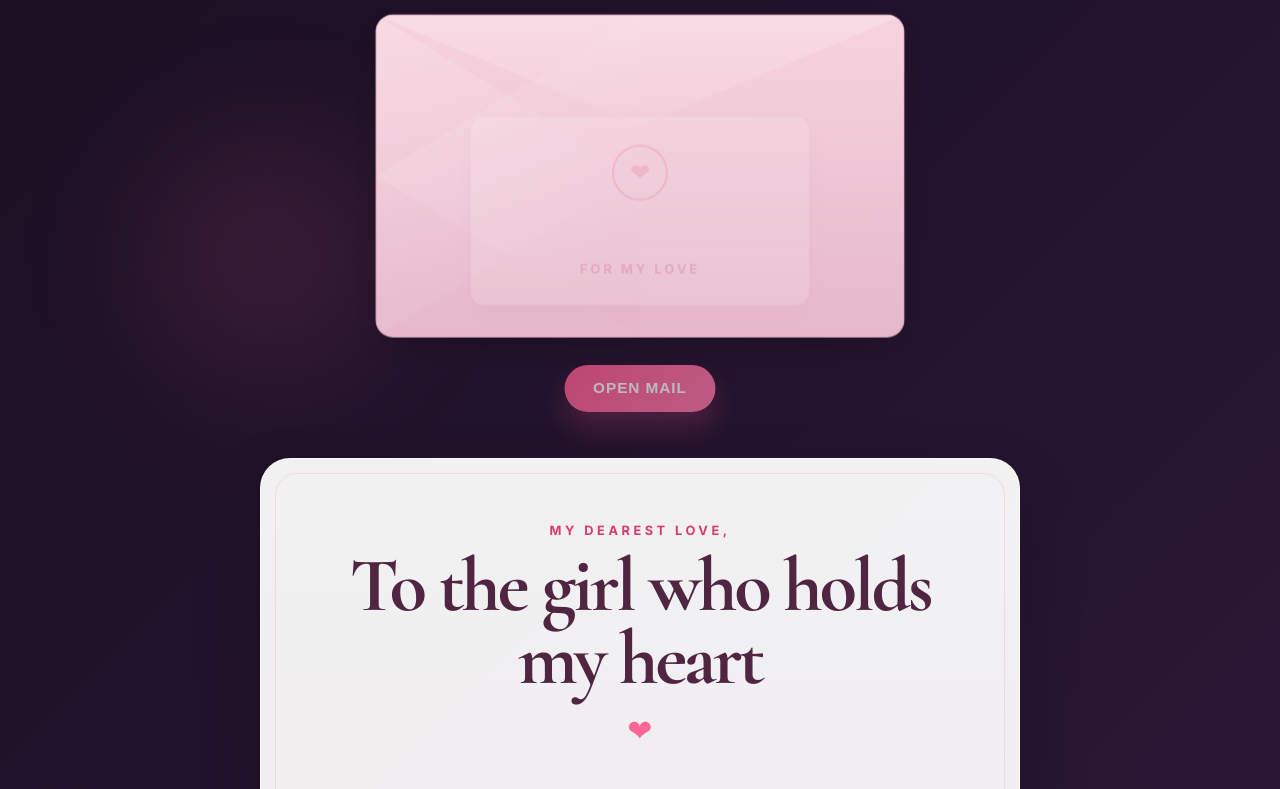
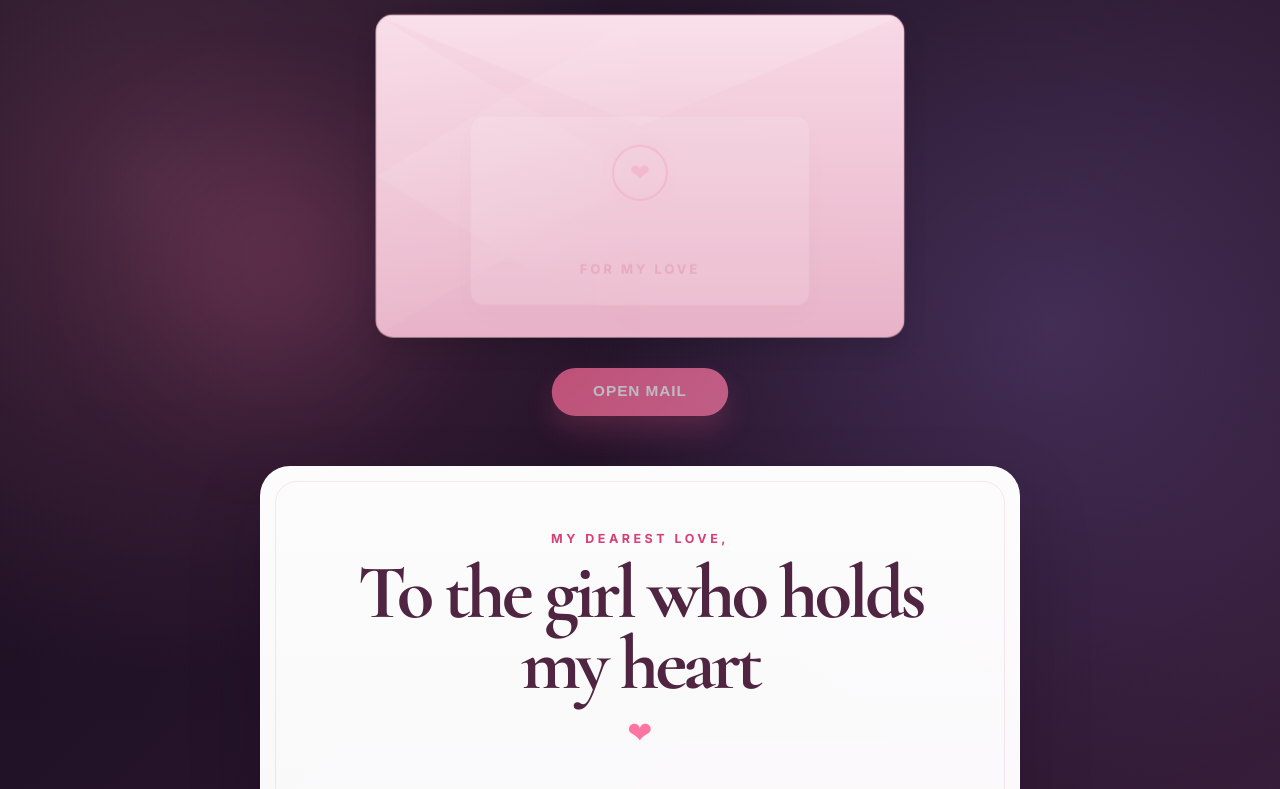
Before and after one commit to Spade092104/my-love-letter, a plain HTML site: page index.html in a window 1280 px wide. Both pictures are taken after a click on the button "OPEN MAIL". Shown: the top 789 px of the page. Drawn offline with nearby package versions, Linux system fonts and the light colour scheme.

Commit message:
Updated love letter page

```diff
--- a/index.html
+++ b/index.html
@@ -54,12 +54,11 @@
           <div class="message">
             <p>
               Yesterday, when I heard that you were in the hospital because of a headache,
-              my heart felt heavy and my mind could not stop worrying.
-
-              I wanted to be there with you, to hold your hand and tell you that everything will be alright.
-              But I can't do it beacuase of the distance between us.
-              I hope you know that even though I am not physically there, my heart is always with you.
-
+              my heart felt heavy and my mind could not stop worrying. I wanted to be there
+              with you, to hold your hand and tell you that everything was going to be alright.
+              But I cannot be there because of the distance between us, and I hope you know
+              that even from afar, my heart is always with you.
+            </p>
             <p>
               Seeing you hurt, even for a moment, reminded me how deeply I love you. You are not
               just someone I care about—you are the peace in my chaos, the smile in my hardest days,
--- a/style.css
+++ b/style.css
@@ -1,17 +1,19 @@
 :root {
-  --bg-1: #1b1024;
-  --bg-2: #311a3d;
-  --rose: #ff5d8f;
-  --rose-deep: #d83c6b;
-  --rose-soft: #ffe0eb;
-  --gold: #f8d77a;
-  --paper: rgba(255, 249, 252, 0.92);
-  --paper-strong: rgba(255, 255, 255, 0.94);
-  --text: #42263a;
-  --shadow: rgba(17, 9, 22, 0.32);
-  --envelope: #f7d3df;
-  --envelope-dark: #e6b8ca;
-  --envelope-line: #d18fa5;
+  --bg-1: #170d1d;
+  --bg-2: #2d1731;
+  --bg-3: #4a2d4d;
+  --rose: #ff6b9a;
+  --rose-deep: #d63f77;
+  --rose-soft: #ffeaf4;
+  --rose-pale: rgba(255, 107, 154, 0.12);
+  --paper: rgba(255, 250, 252, 0.96);
+  --paper-strong: rgba(255, 255, 255, 0.99);
+  --text: #4a2e3a;
+  --text-soft: #6e4a5a;
+  --shadow: rgba(17, 9, 22, 0.28);
+  --envelope: #f8d9e5;
+  --envelope-dark: #e8b3c8;
+  --envelope-line: #d592ae;
 }
 
 * {
@@ -22,7 +24,6 @@ html, body {
   margin: 0;
   min-height: 100%;
   font-family: "Inter", sans-serif;
-  background: linear-gradient(135deg, var(--bg-1), var(--bg-2));
   color: var(--text);
 }
 
@@ -34,6 +35,21 @@ body {
   overflow-y: auto;
   position: relative;
   padding: 32px 20px 48px;
+  background:
+    radial-gradient(circle at 12% 10%, rgba(255, 131, 180, 0.2), transparent 25%),
+    radial-gradient(circle at 82% 18%, rgba(168, 144, 255, 0.18), transparent 26%),
+    linear-gradient(135deg, var(--bg-1), var(--bg-2) 52%, var(--bg-3));
+  text-rendering: optimizeLegibility;
+  -webkit-font-smoothing: antialiased;
+  -moz-osx-font-smoothing: grayscale;
+}
+
+body::before {
+  content: "";
+  position: fixed;
+  inset: 0;
+  pointer-events: none;
+  background: linear-gradient(180deg, rgba(255, 255, 255, 0.02), rgba(255, 255, 255, 0));
 }
 
 .bg-hearts {
@@ -46,9 +62,10 @@ body {
 .bg-hearts span {
   position: absolute;
   font-size: clamp(1.2rem, 2vw, 2rem);
-  color: rgba(255, 255, 255, 0.58);
+  color: rgba(255, 255, 255, 0.52);
   animation: floatUp linear infinite;
   opacity: 0.8;
+  filter: drop-shadow(0 6px 12px rgba(0, 0, 0, 0.15));
 }
 
 .bg-hearts span:nth-child(1) { left: 10%; bottom: -20%; animation-duration: 14s; }
@@ -63,23 +80,23 @@ body {
 .glow {
   position: absolute;
   border-radius: 50%;
-  filter: blur(80px);
-  opacity: 0.45;
+  filter: blur(70px);
+  opacity: 0.52;
   pointer-events: none;
 }
 
 .glow-one {
-  width: 220px;
-  height: 220px;
-  background: rgba(255, 110, 160, 0.35);
+  width: 240px;
+  height: 240px;
+  background: rgba(255, 110, 160, 0.32);
   top: 8%;
   left: 12%;
 }
 
 .glow-two {
-  width: 240px;
-  height: 240px;
-  background: rgba(160, 133, 255, 0.2);
+  width: 260px;
+  height: 260px;
+  background: rgba(160, 133, 255, 0.22);
   bottom: 10%;
   right: 14%;
 }
@@ -103,8 +120,9 @@ body {
   z-index: 1;
   display: grid;
   place-items: center;
-  gap: 2rem;
+  gap: 2.25rem;
   width: 100%;
+  max-width: 920px;
   padding-bottom: 1rem;
 }
 
@@ -113,9 +131,13 @@ body {
   position: relative;
   z-index: 1;
   opacity: 0;
-  transform: translateY(32px) scale(0.8);
+  transform: translateY(32px) scale(0.92);
   pointer-events: none;
   transition: opacity 0.8s ease, transform 0.8s ease;
+}
+
+.letter-container.hidden {
+  visibility: hidden;
 }
 
 .letter-container.visible {
@@ -158,14 +180,14 @@ body {
   background: linear-gradient(180deg, var(--envelope), var(--envelope-dark));
   border: 1px solid rgba(153, 79, 101, 0.25);
   border-radius: 18px;
-  box-shadow: 0 22px 40px rgba(0, 0, 0, 0.18);
+  box-shadow: 0 22px 42px rgba(0, 0, 0, 0.18);
   overflow: hidden;
   transition: transform 0.9s ease, box-shadow 0.9s ease;
 }
 
 .envelope-wrapper.opened .envelope {
   transform: translateY(-12px) rotateX(2deg);
-  box-shadow: 0 10px 22px rgba(0, 0, 0, 0.12);
+  box-shadow: 0 12px 24px rgba(0, 0, 0, 0.12);
 }
 
 .envelope-top,
@@ -173,7 +195,7 @@ body {
 .envelope-right {
   position: absolute;
   inset: 0;
-  background: linear-gradient(135deg, rgba(255,255,255,0.2), rgba(255,255,255,0));
+  background: linear-gradient(135deg, rgba(255,255,255,0.18), rgba(255,255,255,0));
 }
 
 .envelope-left,
@@ -181,7 +203,7 @@ body {
   width: 50%;
   height: 100%;
   top: 0;
-  background: linear-gradient(135deg, rgba(255,255,255,0.18), rgba(220,130,170,0.06));
+  background: linear-gradient(135deg, rgba(255,255,255,0.15), rgba(220,130,170,0.04));
 }
 
 .envelope-left {
@@ -203,7 +225,7 @@ body {
 .flap {
   position: absolute;
   inset: 0;
-  background: linear-gradient(180deg, #f8c9d9, #ed9db7);
+  background: linear-gradient(180deg, #f8cedd, #eea2bc);
   clip-path: polygon(0 0, 50% 56%, 100% 0);
   transform-origin: top center;
   transition: transform 0.9s ease;
@@ -222,10 +244,10 @@ body {
   transform: translate(-50%, -50%);
   width: min(72%, 340px);
   height: 190px;
-  background: rgba(255, 255, 255, 0.85);
-  border: 1px solid rgba(165, 98, 128, 0.25);
+  background: rgba(255, 255, 255, 0.88);
+  border: 1px solid rgba(165, 98, 128, 0.24);
   border-radius: 14px;
-  box-shadow: 0 10px 25px rgba(90, 36, 63, 0.12);
+  box-shadow: 0 12px 28px rgba(90, 36, 63, 0.12);
   display: grid;
   place-items: center;
   text-align: center;
@@ -235,7 +257,7 @@ body {
 
 .envelope-wrapper.opened .letter-preview {
   transform: translate(-50%, -35%) scale(1.02);
-  opacity: 0.16;
+  opacity: 0.14;
 }
 
 .seal {
@@ -248,6 +270,7 @@ body {
   place-items: center;
   font-size: 1.5rem;
   margin-bottom: 0.3rem;
+  box-shadow: 0 0 18px rgba(255, 107, 154, 0.18);
 }
 
 .letter-preview p {
@@ -260,14 +283,18 @@ body {
 }
 
 #openMailBtn {
-  margin-top: 1rem;
+  margin-top: 1.2rem;
+  display: inline-flex;
+  align-items: center;
+  justify-content: center;
+  min-width: 180px;
 }
 
 .paper {
   background: linear-gradient(180deg, var(--paper-strong), var(--paper));
   border: 1px solid rgba(255, 255, 255, 0.7);
   border-radius: 30px;
-  box-shadow: 0 28px 60px var(--shadow);
+  box-shadow: 0 30px 70px rgba(17, 9, 22, 0.22);
   padding: clamp(1.8rem, 4vw, 3.2rem);
   position: relative;
   overflow: hidden;
@@ -291,7 +318,7 @@ body {
 .tagline {
   margin: 0 0 0.75rem;
   color: var(--rose-deep);
-  font-size: 0.8rem;
+  font-size: 0.78rem;
   letter-spacing: 0.22rem;
   text-transform: uppercase;
   font-weight: 800;
@@ -301,9 +328,9 @@ h1 {
   margin: 0;
   font-family: "Cormorant Garamond", serif;
   font-size: clamp(2.7rem, 6vw, 4.8rem);
-  line-height: 0.95;
+  line-height: 0.92;
   color: #4f2541;
-  letter-spacing: -0.04em;
+  letter-spacing: -0.05em;
 }
 
 .mini-heading {
@@ -330,6 +357,7 @@ h1 {
 
 .message {
   opacity: 0.96;
+  transition: opacity 0.45s ease, transform 0.45s ease;
 }
 
 .message p {
@@ -373,6 +401,7 @@ h1 {
 .signature {
   margin-top: 1.8rem;
   text-align: right;
+  transition: opacity 0.45s ease, transform 0.45s ease;
 }
 
 .signature p {
```
